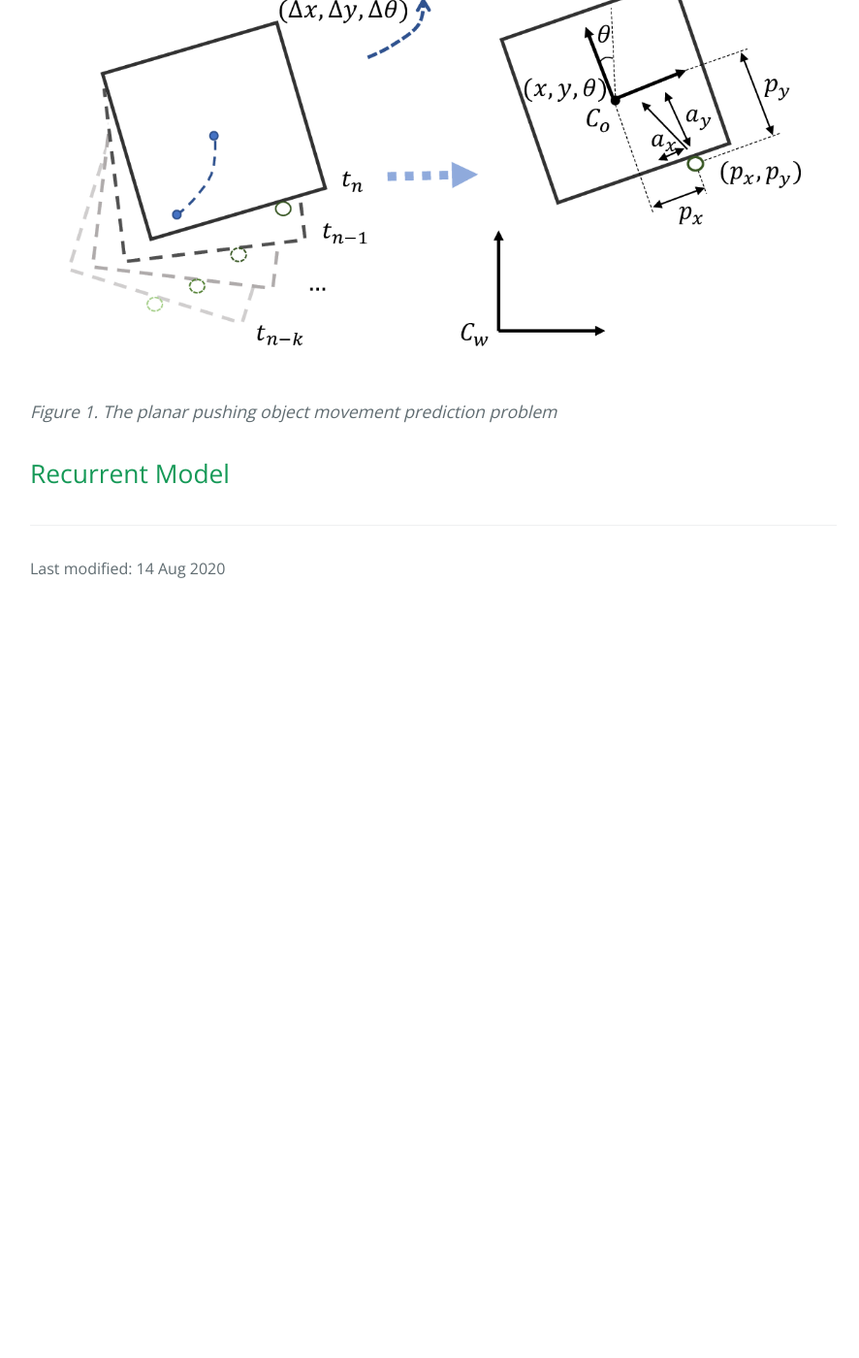
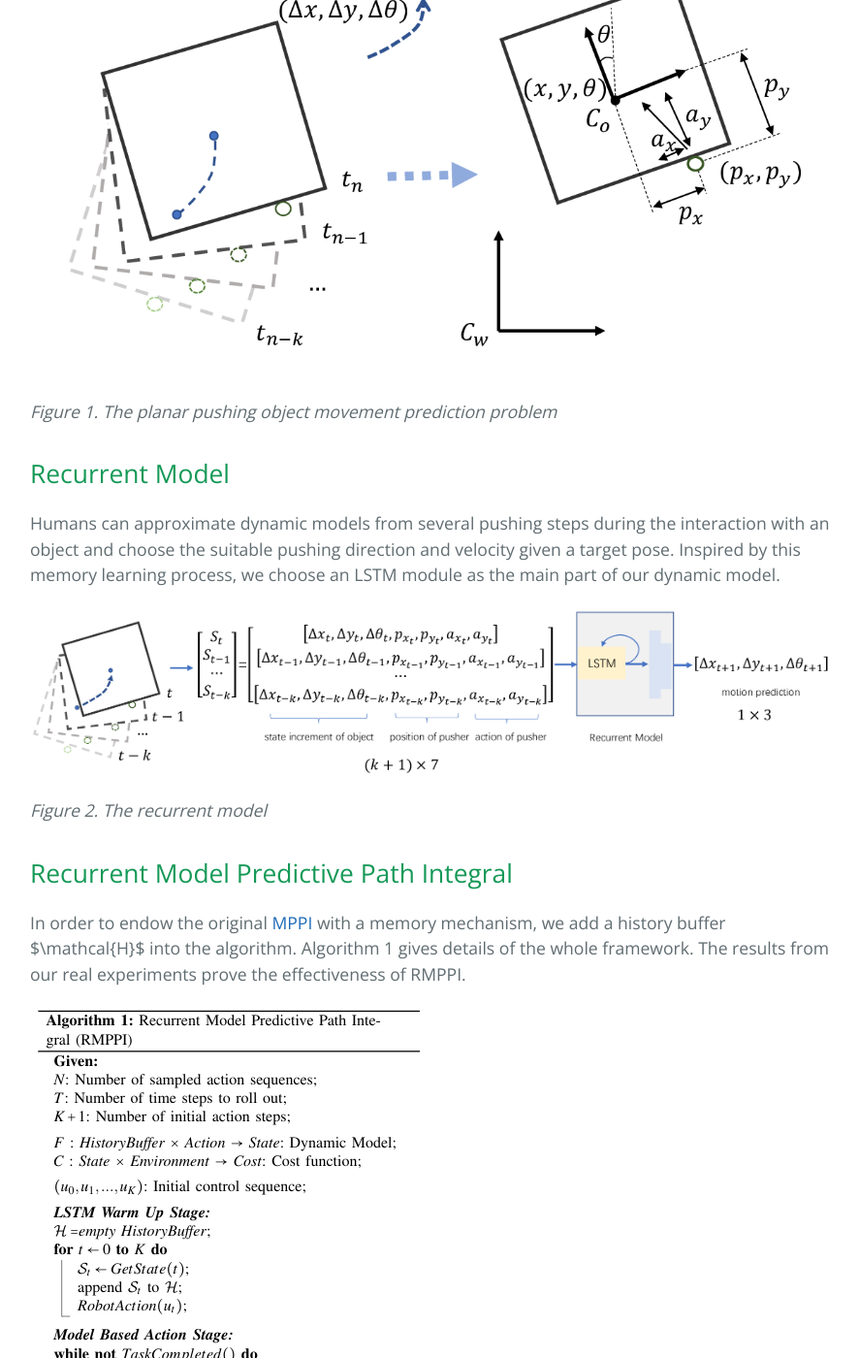
Before and after one commit to Smilels/Smilels.github.io, a Jekyll site: the page built from _posts/2020-08-12-Self-Adapting-Recurrent-Models-for-Object-Pushing-from-Learning-in-Simulation.md, in a window 1280 px wide and 1400 px high, scrolled down 1107 px. Shown: the whole window at 97% size, without its empty margins (193-1079 px from the left). Built offline with Jekyll 4.4.1, drawn with Linux system fonts in a browser that asks for light colours; before the commit the page ends 1737 px from its top, so only the background shows below that.

Commit message:
first blog

```diff
--- a/_posts/2020-08-12-Self-Adapting-Recurrent-Models-for-Object-Pushing-from-Learning-in-Simulation.md
+++ b/_posts/2020-08-12-Self-Adapting-Recurrent-Models-for-Object-Pushing-from-Learning-in-Simulation.md
@@ -15,8 +15,22 @@ Recurrent Neural Networks (RNNs) have long been used for fitting nonlinear dynam
 With the distinctive ability to recognize patterns in sequences of data, the LSTM module is chosen to fit the object motion dynamics during the pushing process. We use an LSTM-based model to predict the motion of objects with unknown parameters
 and apply [Model Predictive Path Integral](https://homes.cs.washington.edu/~bboots/files/InformationTheoreticMPC.pdf) as control strategy to push the objects to target poses with a single point of contact.
 
-![Planar pushing object motion prediction problem1]({{ site.url }}/data/images/self-adapting-description.png)
+![Planar pushing object motion prediction problem]({{ site.url }}/data/images/self-adapting-description.png)
 {: style="width: 100%;" class="center"}
 *Figure 1. The planar pushing object movement prediction problem*
 
 ## Recurrent Model
+
+Humans can approximate dynamic models from several pushing steps during the interaction with an object and choose the suitable pushing direction and velocity given a target pose. Inspired by this memory learning process, we choose an LSTM module as the main part of our dynamic model.
+
+![LSTM]({{ site.url }}/data/images/self-adapting-LSTM.png)
+{: style="width: 100%;" class="center"}
+*Figure 2. The recurrent model*
+
+## Recurrent Model Predictive Path Integral
+
+In order to endow the original [MPPI](https://homes.cs.washington.edu/~bboots/files/InformationTheoreticMPC.pdf) with a memory mechanism, we add a history buffer $\mathcal{H}$ into the algorithm. Algorithm 1 gives details of the whole framework. The results from our real experiments prove the effectiveness of RMPPI.
+
+![Algorithm]({{ site.url }}/data/images/self-adapting-algorithm.png)
+{: style="width: 100%;" class="center"}
+*Figure 3. RMPPI*
```
Also changed, not shown: index.md (+1 -1 lines), data/images/self-adapting-LSTM.png (added), data/images/self-adapting-algorithm.png (added), 1 other file.
